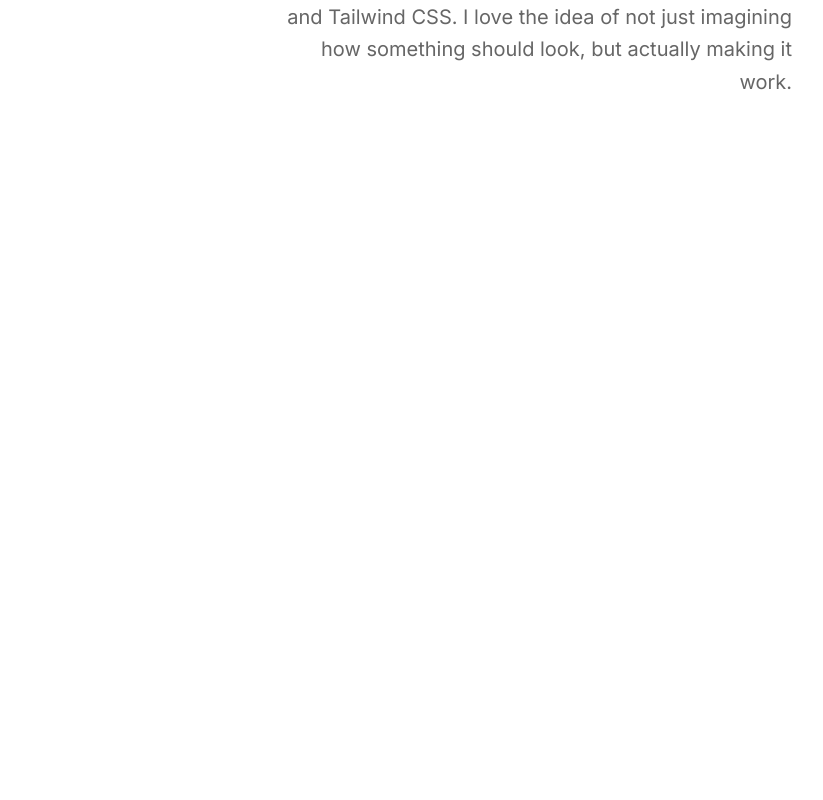
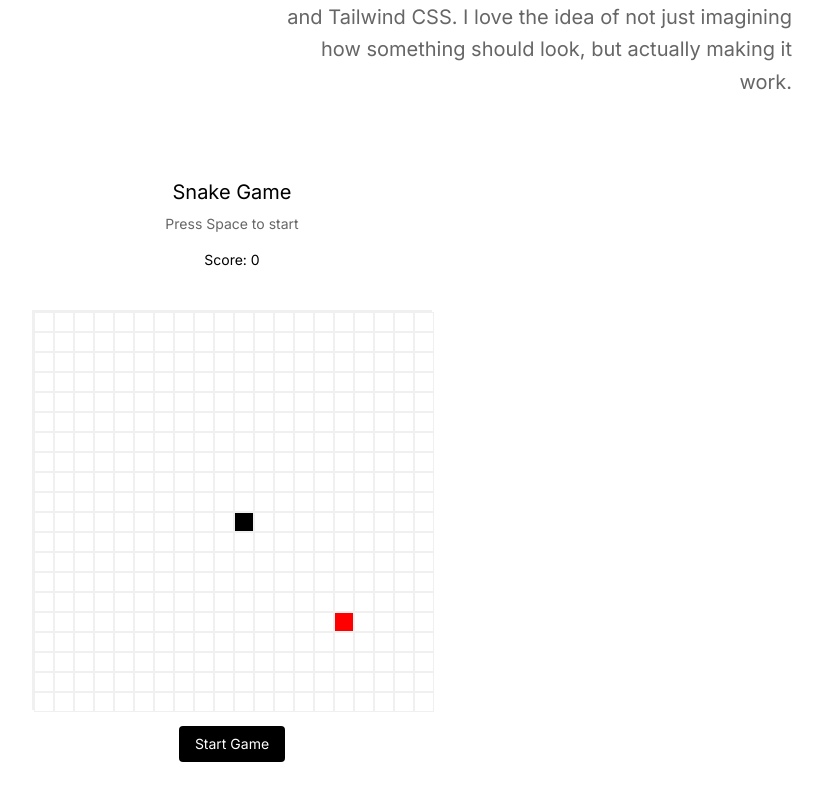
Before and after one commit to pratikbin/naved-portfolio, a Next.js app: page /about in a window 1280 px wide. Shown: the part 1114-1914 px from the top of the page, without its empty margins (408-1231 px from the left). Before the commit the page ends 1260 px from the top, so only its background shows below. Built offline with nearby package versions, Linux system fonts and the light colour scheme.

Commit message:
checkpoint 2

```diff
--- /dev/null
+++ b/components/SnakeGame.js
@@ -0,0 +1,191 @@
+import { useState, useEffect, useCallback } from 'react';
+
+export default function SnakeGame() {
+  const [snake, setSnake] = useState([{ x: 10, y: 10 }]);
+  const [food, setFood] = useState({ x: 15, y: 15 });
+  const [direction, setDirection] = useState({ x: 0, y: -1 });
+  const [gameOver, setGameOver] = useState(false);
+  const [score, setScore] = useState(0);
+  const [gameStarted, setGameStarted] = useState(false);
+  const [isPaused, setIsPaused] = useState(false);
+  const gridSize = 20;
+  const cellSize = 20;
+
+  // Generate random food position
+  const generateFood = useCallback(() => {
+    const newFood = {
+      x: Math.floor(Math.random() * gridSize),
+      y: Math.floor(Math.random() * gridSize)
+    };
+    return newFood;
+  }, []);
+
+  // Initialize game
+  const initGame = useCallback(() => {
+    setSnake([{ x: 10, y: 10 }]);
+    setFood(generateFood());
+    setDirection({ x: 0, y: -1 });
+    setGameOver(false);
+    setScore(0);
+    setGameStarted(true);
+    setIsPaused(false);
+  }, [generateFood]);
+
+  // Handle keyboard input
+  useEffect(() => {
+    const handleKeyDown = (e) => {
+      if (!gameStarted) {
+        if (e.key === ' ') {
+          initGame();
+        }
+        return;
+      }
+
+      if (e.key === ' ') {
+        setIsPaused(!isPaused);
+        return;
+      }
+
+      if (isPaused || gameOver) return;
+
+      switch (e.key) {
+        case 'ArrowUp':
+          if (direction.y !== 1) setDirection({ x: 0, y: -1 });
+          break;
+        case 'ArrowDown':
+          if (direction.y !== -1) setDirection({ x: 0, y: 1 });
+          break;
+        case 'ArrowLeft':
+          if (direction.x !== 1) setDirection({ x: -1, y: 0 });
+          break;
+        case 'ArrowRight':
+          if (direction.x !== -1) setDirection({ x: 1, y: 0 });
+          break;
+      }
+    };
+
+    window.addEventListener('keydown', handleKeyDown);
+    return () => window.removeEventListener('keydown', handleKeyDown);
+  }, [direction, gameStarted, isPaused, gameOver, initGame]);
+
+  // Game loop
+  useEffect(() => {
+    if (!gameStarted || gameOver || isPaused) return;
+
+    const moveSnake = () => {
+      setSnake(currentSnake => {
+        const newSnake = [...currentSnake];
+        const head = { ...newSnake[0] };
+
+        head.x += direction.x;
+        head.y += direction.y;
+
+        // Check wall collision
+        if (head.x < 0 || head.x >= gridSize || head.y < 0 || head.y >= gridSize) {
+          setGameOver(true);
+          return currentSnake;
+        }
+
+        // Check self collision
+        if (newSnake.some(segment => segment.x === head.x && segment.y === head.y)) {
+          setGameOver(true);
+          return currentSnake;
+        }
+
+        newSnake.unshift(head);
+
+        // Check food collision
+        if (head.x === food.x && head.y === food.y) {
+          setScore(prev => prev + 1);
+          setFood(generateFood());
+        } else {
+          newSnake.pop();
+        }
+
+        return newSnake;
+      });
+    };
+
+    const gameInterval = setInterval(moveSnake, 150);
+    return () => clearInterval(gameInterval);
+  }, [direction, food, gameStarted, gameOver, isPaused, generateFood]);
+
+  // Generate grid cells for rendering
+  const renderGrid = () => {
+    const cells = [];
+    for (let y = 0; y < gridSize; y++) {
+      for (let x = 0; x < gridSize; x++) {
+        const isSnake = snake.some(segment => segment.x === x && segment.y === y);
+        const isHead = snake[0]?.x === x && snake[0]?.y === y;
+        const isFood = food.x === x && food.y === y;
+
+        let cellClass = "border border-[#f0f0f0] ";
+
+        if (isHead) {
+          cellClass += "bg-[#000000]"; // Head is black
+        } else if (isSnake) {
+          cellClass += "bg-[#333333]"; // Body is dark gray
+        } else if (isFood) {
+          cellClass += "bg-[#ff0000]"; // Food is red
+        } else {
+          cellClass += "bg-[#ffffff]"; // Empty cell
+        }
+
+        cells.push(
+          <div
+            key={`${x}-${y}`}
+            className={cellClass}
+            style={{ width: cellSize, height: cellSize }}
+          />
+        );
+      }
+    }
+    return cells;
+  };
+
+  return (
+    <div className="mt-16 mb-16">
+      <div className="flex flex-col items-center mb-6">
+        <h2 className="text-xl font-medium mb-2">Snake Game</h2>
+        <p className="text-sm text-[#666666] mb-4">
+          {gameOver
+            ? "Game Over! Press Space to restart"
+            : isPaused
+              ? "Paused. Press Space to continue"
+              : gameStarted
+                ? "Use arrow keys to play. Press Space to pause"
+                : "Press Space to start"}
+        </p>
+        <div className="flex items-center gap-4 mb-4">
+          <div className="text-sm">
+            Score: <span className="font-medium">{score}</span>
+          </div>
+        </div>
+      </div>
+
+      <div className="flex justify-center">
+        <div
+          className="grid border-2 border-[#f0f0f0] bg-[#f0f0f0]"
+          style={{
+            gridTemplateColumns: `repeat(${gridSize}, ${cellSize}px)`,
+            width: gridSize * cellSize,
+            height: gridSize * cellSize
+          }}
+        >
+          {renderGrid()}
+        </div>
+      </div>
+
+      {!gameStarted && (
+        <div className="flex justify-center mt-4">
+          <button
+            onClick={initGame}
+            className="px-4 py-2 bg-[#000000] text-white text-sm rounded hover:bg-[#333333] transition duration-200"
+          >
+            Start Game
+          </button>
+        </div>
+      )}
+    </div>
+  );
+}
--- a/pages/about.js
+++ b/pages/about.js
@@ -1,5 +1,6 @@
 import { motion } from 'framer-motion';
 import Navbar from "../components/Navbar";
+import SnakeGame from "../components/SnakeGame";
 
 const experiences = [
   { company: "NodeOps", period: "2024 - Ongoing", url: "https://nodeops.network" },
@@ -82,6 +83,11 @@ export default function AboutPage() {
           </p>
         </motion.div>
       </section>
+
+      {/* Snake Game Section */}
+      <div className="mt-16">
+        <SnakeGame />
+      </div>
     </main>
   );
 }
```
